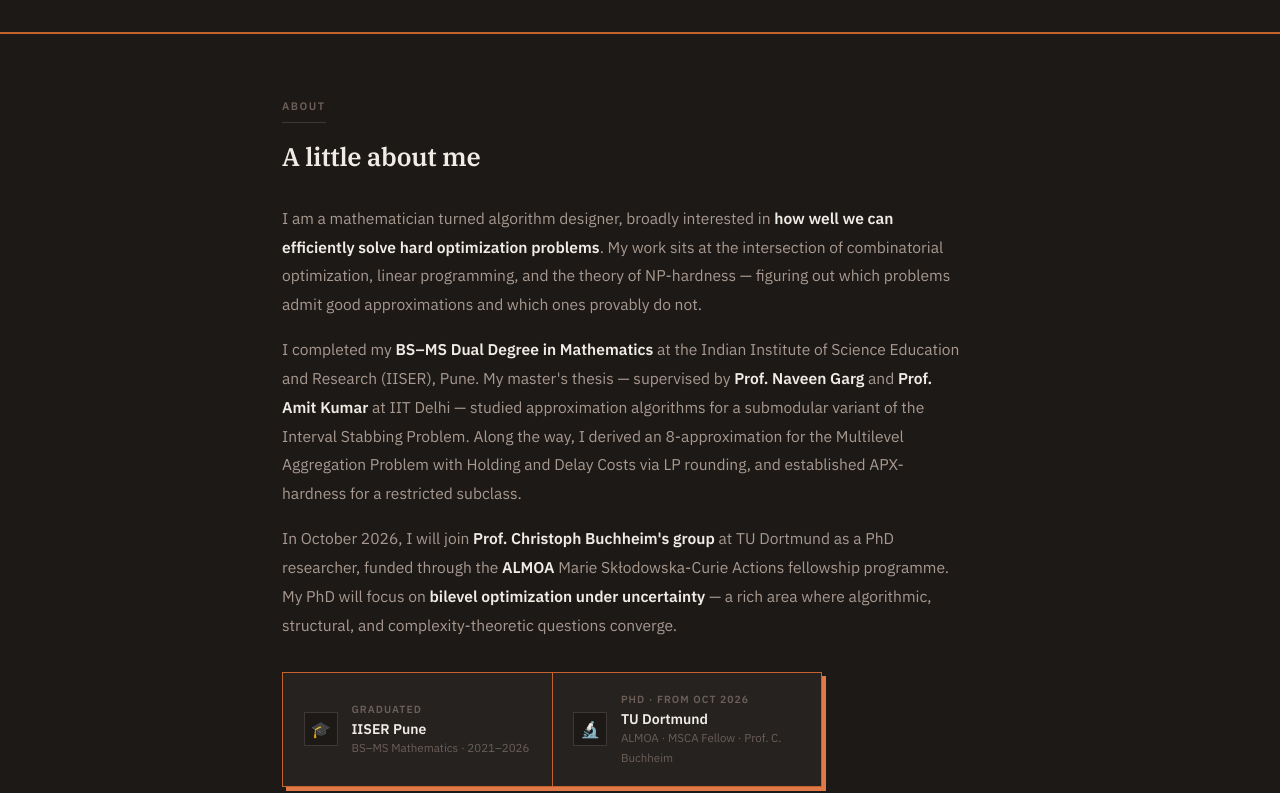
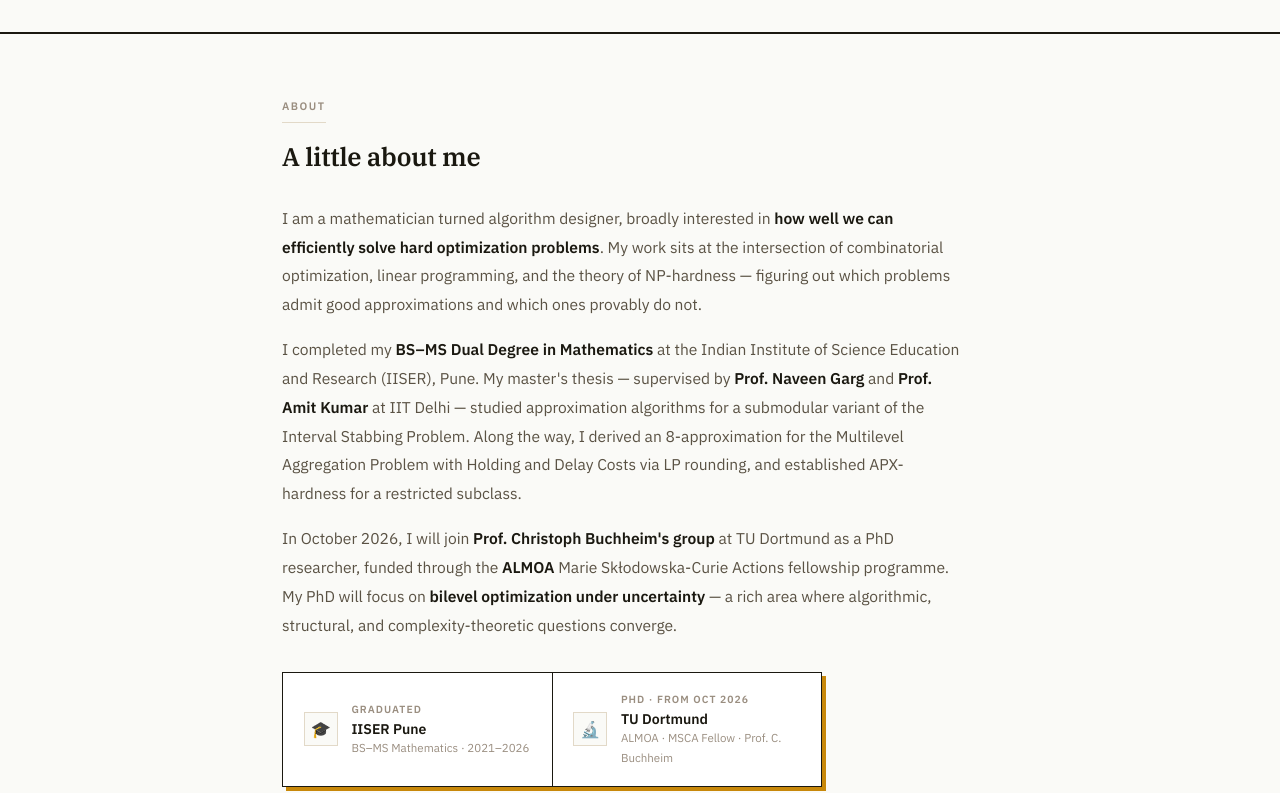
Before and after one commit to jetharam-bhambhu/jetharam-bhambhu.github.io, a plain HTML site: page index.html in a window 1280 px wide. Shown: the part 544-1337 px from the top of the page. Drawn offline with Linux system fonts and the light colour scheme.

Commit message:
style: saffron & ink theme — crisp white + gold accents

```diff
--- a/style.css
+++ b/style.css
@@ -2,19 +2,19 @@
 
 /* ===== VARIABLES ===== */
 :root {
-  --bg: #1c1916;
-  --surface: #252220;
-  --surface-alt: #2f2b28;
-  --border: #3d3835;
-  --border-strong: #c4622d;
-  --text-primary: #f0ebe5;
-  --text-secondary: #a89990;
-  --text-muted: #6b5f57;
-  --accent: #e07848;
-  --accent-soft: #2a1d15;
-  --accent-mid: #7a3a1e;
-  --shadow-sm: 3px 3px 0px #0d0b09;
-  --shadow-md: 4px 4px 0px #e07848;
+  --bg: #fafaf7;
+  --surface: #ffffff;
+  --surface-alt: #f5f1e8;
+  --border: #e2d9c8;
+  --border-strong: #1a1810;
+  --text-primary: #1a1810;
+  --text-secondary: #5a5244;
+  --text-muted: #9a8e80;
+  --accent: #c8880a;
+  --accent-soft: #fdf5e0;
+  --accent-mid: #e8b84a;
+  --shadow-sm: 3px 3px 0px #d8cebc;
+  --shadow-md: 4px 4px 0px #c8880a;
   --radius: 0px;
   --max-w: 780px;
   --transition: 0.18s ease;
```
